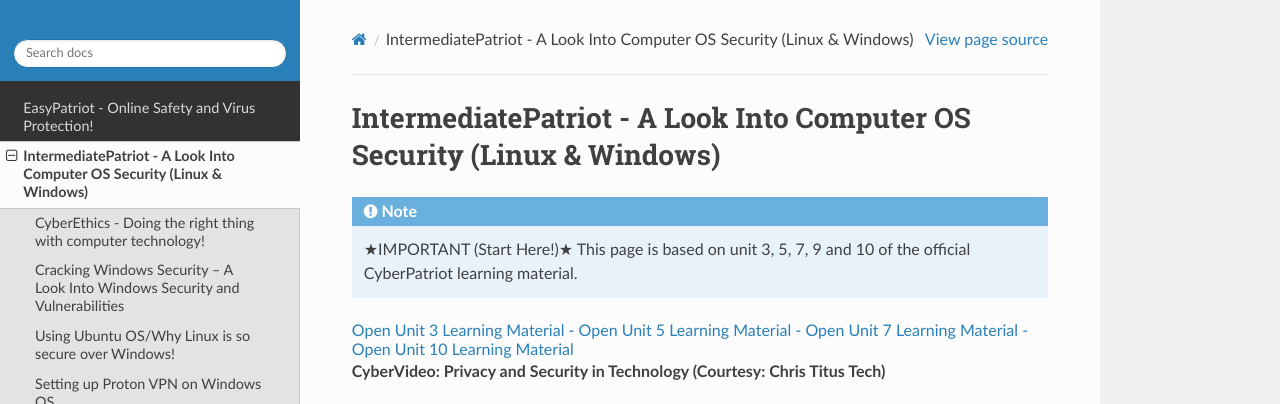
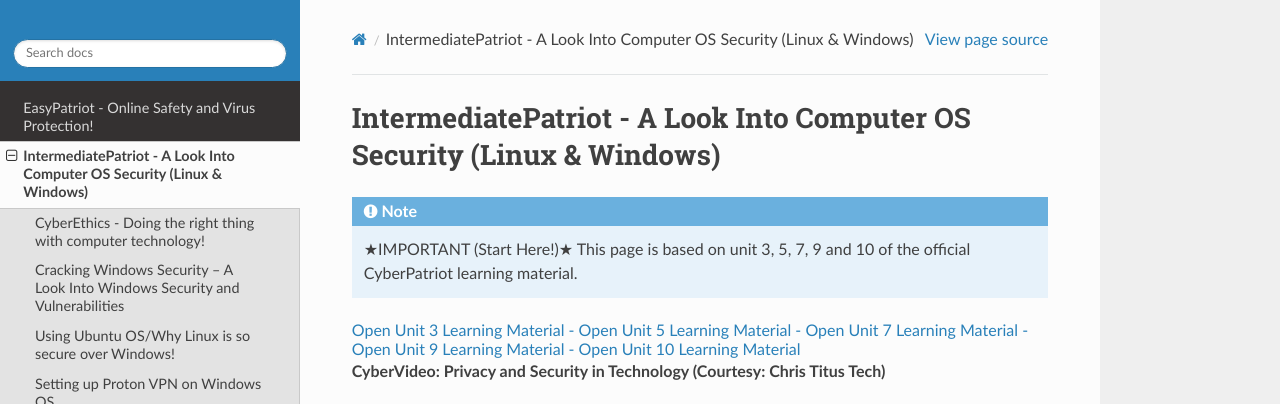
Before and after one commit to natt96z/cybersac, a Sphinx documentation site: the page built from docs/source/MediumCybersac.rst, in a window 1280 px wide and 900 px high, cut to the strip 0-404 px from the top of the window. Built offline with Sphinx 7.4.7 and the Read the Docs theme 2.0.0, drawn with Linux system fonts in a browser that asks for light colours; pages that are not in the unit, such as notebooks, are missing from menus.

Commit message:
Update MediumCybersac.rst

```diff
--- a/docs/source/MediumCybersac.rst
+++ b/docs/source/MediumCybersac.rst
@@ -15,6 +15,10 @@
 .. raw:: html
 
   <a href="https://drive.google.com/file/d/1JZZN64VKm9sZQzKMTkahdJPDwFIGPtei/view?usp=sharing" target="_blank">Open Unit 7 Learning Material - </a>
+
+.. raw:: html
+
+  <a href="https://drive.google.com/file/d/1icdybiGKYgMkBduwsUgON5L73c_ltPxP/view?usp=sharing" target="_blank">Open Unit 9 Learning Material - </a>
 
 .. raw:: html
 
```
